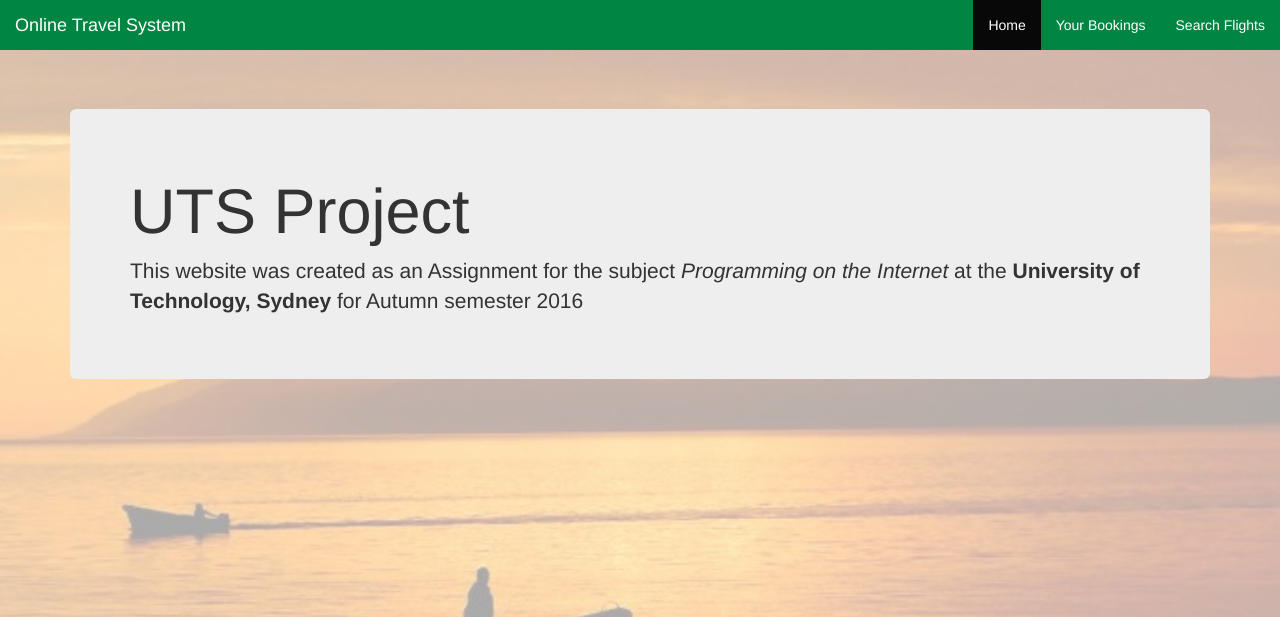
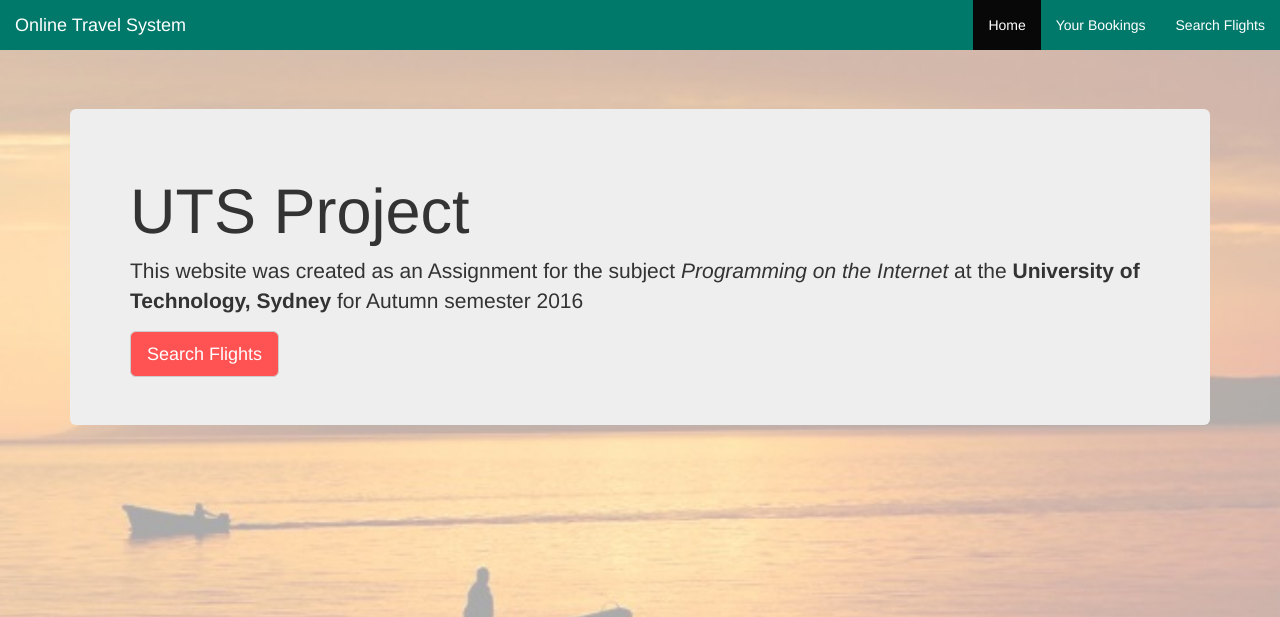
Before and after one commit to selvieeddi/flight-booking-system, a PHP site: page / in a window 1280 px wide. Shown: the top 617 px of the page. Run offline with PHP 8.4, Linux system fonts and the light colour scheme.

Commit message:
Color components using material design palette

```diff
--- a/css/main.css
+++ b/css/main.css
@@ -1,6 +1,6 @@
 .navbar-custom {
     border: none;
-    background-color: #008542;
+    background-color: #00796B;
 }
 
 .navbar-custom a {
@@ -14,3 +14,8 @@
 .search-flights-container {
     max-width: 700px;
 }
+
+.search-flights-btn {
+    background-color: #FF5252;
+    color: #fff;
+}
--- a/flights.html
+++ b/flights.html
@@ -6,7 +6,7 @@
         <link href="css/main.css" rel="stylesheet">
 </head>
 <body>
-	<nav class="navbar navbar-default navbar-static-top">
+	<nav class="navbar navbar-inverse navbar-static-top navbar-custom">
         <div class="container-fluid">
             <div class="navbar-header">
                 <a class="navbar-brand" href="#">Online Travel System</a>
--- a/index.html
+++ b/index.html
@@ -25,6 +25,7 @@
             <p>
                 This website was created as an Assignment for the subject <em>Programming on the Internet</em> at the <strong>University of Technology, Sydney</strong> for Autumn semester 2016
             </p>
+            <button type="button" class="btn btn-default btn-lg search-flights-btn">Search Flights</button>
         </section>
     </main>
 
```
